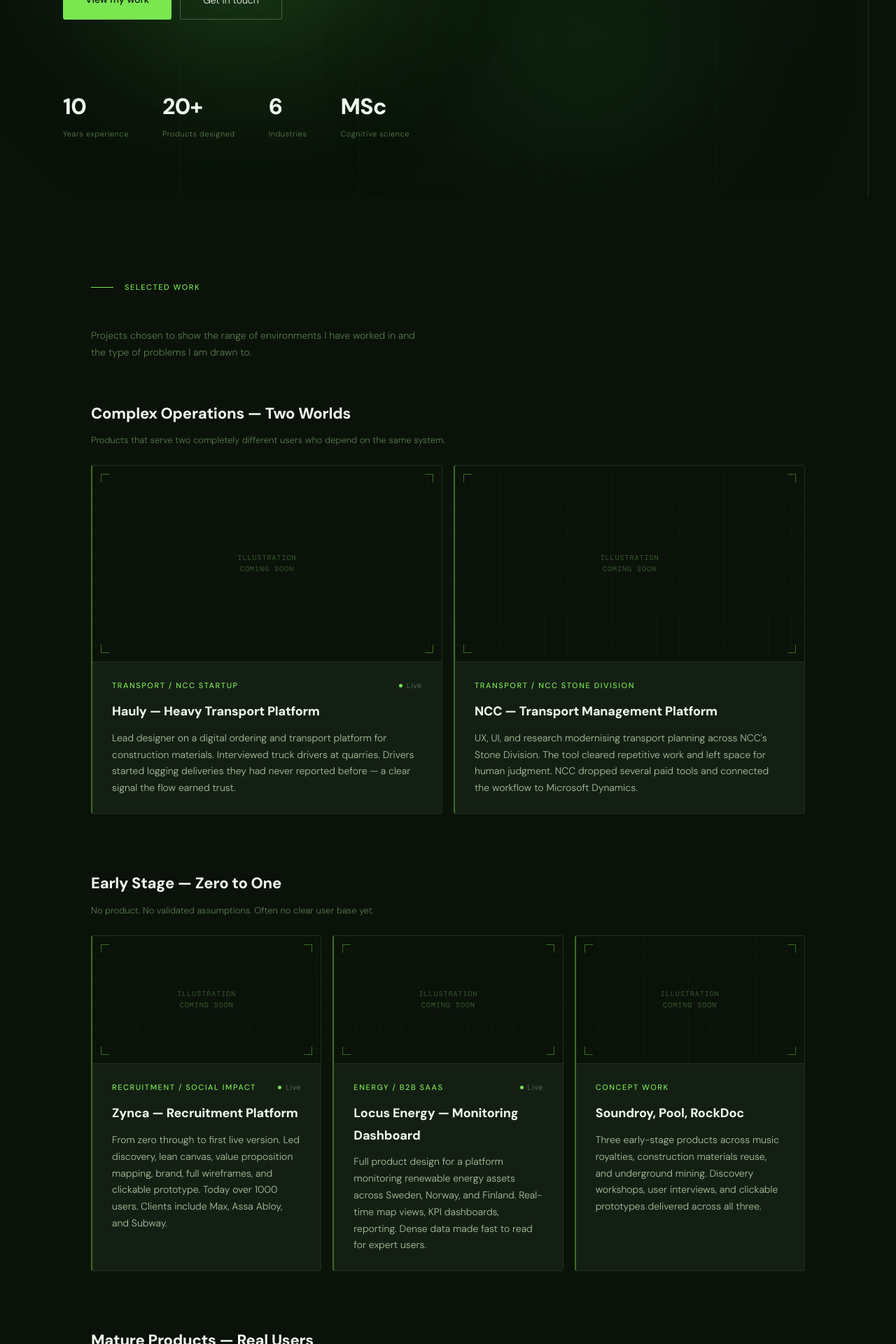
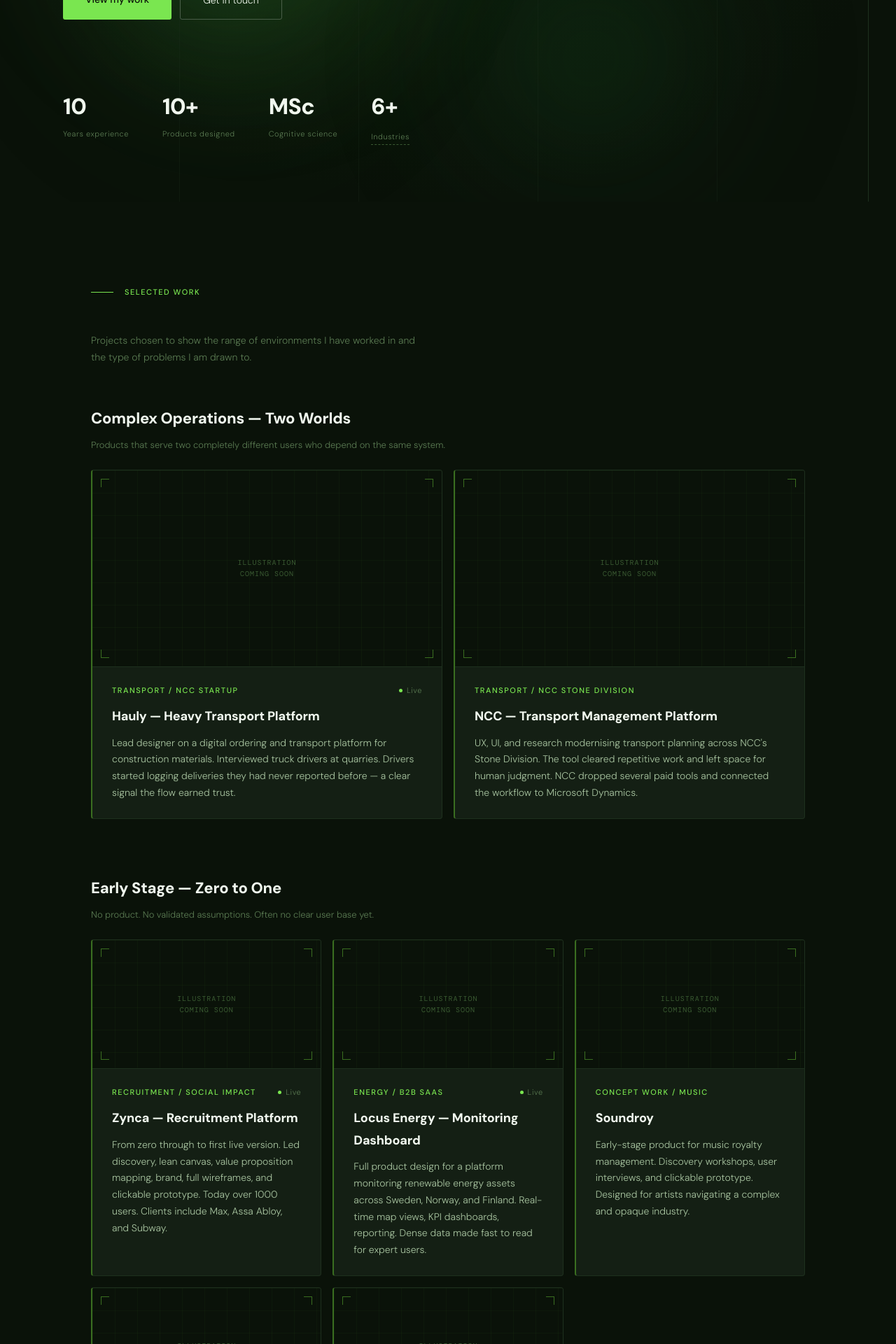
Before and after one commit to jo-kam/joanna-portfolio, a React (Vite) app: page / in a window 1280 px wide. Shown: the part 640-2560 px from the top of the page at 70% size. Built offline with nearby package versions, Linux system fonts and the light colour scheme.

Commit message:
Industries tooltip: 6+, add ...and more

```diff
--- a/src/App.jsx
+++ b/src/App.jsx
@@ -140,6 +140,77 @@
   );
 }
 
+// ── Industries tooltip stat ───────────────────────────────────────────────
+
+const INDUSTRIES = [
+  "Construction & Transport",
+  "Recruitment & HR",
+  "Renewable Energy",
+  "Mental Health & Gaming",
+  "E-commerce",
+  "Consumer IoT",
+  "Professional Services",
+  "...and more",
+];
+
+function IndustriesStat({ isMobile }) {
+  const [hovered, setHovered] = useState(false);
+
+  return (
+    <div
+      style={{ position: "relative", cursor: "default" }}
+      onMouseEnter={() => setHovered(true)}
+      onMouseLeave={() => setHovered(false)}
+    >
+      <div style={{
+        fontFamily: "'DM Sans', sans-serif", fontWeight: 800,
+        fontSize: isMobile ? 26 : 32, color: DS.colors.textPrimary, letterSpacing: "-0.02em",
+      }}>6+</div>
+      <div style={{
+        fontSize: 11, color: DS.colors.textMuted, letterSpacing: "0.05em", marginTop: 2,
+        borderBottom: `1px dashed ${DS.colors.textDim}`,
+        display: "inline-block", paddingBottom: 1,
+      }}>Industries</div>
+
+      {/* Tooltip */}
+      {hovered && (
+        <div style={{
+          position: "absolute", bottom: "calc(100% + 12px)", left: 0,
+          background: DS.colors.raised,
+          border: `0.5px solid ${DS.colors.border}`,
+          borderRadius: 4, padding: "12px 16px",
+          minWidth: 220, zIndex: 200,
+          boxShadow: "0 8px 32px rgba(0,0,0,0.4)",
+        }}>
+          {/* Arrow */}
+          <div style={{
+            position: "absolute", bottom: -5, left: 16,
+            width: 8, height: 8,
+            background: DS.colors.raised,
+            border: `0.5px solid ${DS.colors.border}`,
+            borderTop: "none", borderLeft: "none",
+            transform: "rotate(45deg)",
+          }} />
+          <div style={{
+            fontFamily: "'DM Sans', sans-serif", fontSize: 10, fontWeight: 500,
+            letterSpacing: "0.12em", textTransform: "uppercase",
+            color: DS.colors.accent, marginBottom: 8,
+          }}>Industries</div>
+          {INDUSTRIES.map((ind, i) => (
+            <div key={i} style={{
+              display: "flex", alignItems: "center", gap: 8,
+              marginBottom: i < INDUSTRIES.length - 1 ? 6 : 0,
+            }}>
+              <div style={{ width: 3, height: 3, borderRadius: "50%", background: DS.colors.accentDim, flexShrink: 0 }} />
+              <span style={{ fontFamily: "'DM Sans', sans-serif", fontSize: 12, fontWeight: 300, color: DS.colors.textBody }}>{ind}</span>
+            </div>
+          ))}
+        </div>
+      )}
+    </div>
+  );
+}
+
 // ── Hero ──────────────────────────────────────────────────────────────────
 
 function Hero() {
@@ -230,7 +301,7 @@
         <div className="hero-5" style={{
           display: "flex", gap: isMobile ? 24 : 48, flexWrap: "wrap",
         }}>
-          {[["10","Years experience"],["20+","Products designed"],["6","Industries"],["MSc","Cognitive science"]].map(s => (
+          {[["10","Years experience"],["10+","Products designed"],["MSc","Cognitive science"]].map(s => (
             <div key={s[0]}>
               <div style={{
                 fontFamily: "'DM Sans', sans-serif", fontWeight: 800,
@@ -239,6 +310,9 @@
               <div style={{ fontSize: 11, color: DS.colors.textMuted, letterSpacing: "0.05em", marginTop: 2 }}>{s[1]}</div>
             </div>
           ))}
+
+          {/* Industries stat with tooltip */}
+          <IndustriesStat isMobile={isMobile} />
         </div>
 
       </div>
@@ -321,18 +395,19 @@
     { label: "Early Stage — Zero to One", description: "No product. No validated assumptions. Often no clear user base yet.", projects: [
       { tag: "Recruitment / Social Impact", title: "Zynca — Recruitment Platform", live: true, summary: "From zero through to first live version. Led discovery, lean canvas, value proposition mapping, brand, full wireframes, and clickable prototype. Today over 1000 users. Clients include Max, Assa Abloy, and Subway." },
       { tag: "Energy / B2B SaaS", title: "Locus Energy — Monitoring Dashboard", live: true, summary: "Full product design for a platform monitoring renewable energy assets across Sweden, Norway, and Finland. Real-time map views, KPI dashboards, reporting. Dense data made fast to read for expert users." },
-      { tag: "Concept Work", title: "Soundroy, Pool, RockDoc", live: false, summary: "Three early-stage products across music royalties, construction materials reuse, and underground mining. Discovery workshops, user interviews, and clickable prototypes delivered across all three." },
+      { tag: "Concept Work / Music", title: "Soundroy", live: false, summary: "Early-stage product for music royalty management. Discovery workshops, user interviews, and clickable prototype. Designed for artists navigating a complex and opaque industry." },
+      { tag: "Concept Work / Construction", title: "Pool", live: false, summary: "Early-stage product for construction materials reuse marketplace. Discovery, assumption mapping, user interviews, and clickable prototype delivered." },
+      { tag: "Concept Work / Mining", title: "RockDoc", live: false, summary: "Early-stage product for underground mining operations. Discovery workshops, user interviews, and clickable prototype. Designed for a highly specialised and non-digital-native user base." },
     ]},
     { label: "Mature Products — Real Users", description: "Changes here are measured, tested, and argued for.", projects: [
       { tag: "Mental Health / Gaming", title: "Fig by Mindforce", live: true, summary: "First UX voice on a narrative game for people managing depression. Redesigned medication management, onboarding, paywall, and co-defined a rewards system. Users were people talking about their mental health." },
       { tag: "E-commerce / Scale", title: "Allegro — UX Design", live: true, summary: "Poland's dominant e-commerce platform. Login flows, live bidding, help center. Built a complex Axure prototype for real-time auction dynamics and ran usability studies." },
       { tag: "Consumer / IoT", title: "Tinitell — Kids Wearable Device", live: false, summary: "Entire design team. Redesigned the parents's mobile app, designed interaction patterns for a new watch version, coordinated diary studies. Collaborated with industrial designer for coherent digital and physical experience." },
+      { tag: "UX Strategy / Brand", title: "Flyttsmart — UX Strategy & Brand Redesign", live: true, summary: "Research, full service mapping across four personas, broker engagement strategy, complete brand redesign. Logo, colour, typography, photography direction, guidelines. Delivered in two weeks." },
     ]},
-    { label: "Web Design", description: null, projects: [
+    { label: "Brand and Web Design", description: null, projects: [
       { tag: "Executive Advisory / Brand", title: "9Yard Partner — Identity and Website", live: true, summary: "Full brand identity for an executive advisory consultancy. Logo, typography, deep charcoal and gold palette, pattern system, and Webflow website. Site is live at 9yardpartner.com." },
-      { tag: "Legal Services / Web", title: "Legalisering.se — Website Design", live: true, summary: "Full website design for a Swedish Notarius Publicus and document legalisation service. Multilingual audience across Swedish, English, and Norwegian. Implemented in WordPress. Site is live at legalisering.se." },
-      { tag: "Moving Platform / Brand", title: "Flyttsmart — Brand Refresh", live: true, summary: "Research, full service mapping across four personas, broker engagement strategy, complete brand refresh. Logo, colour, typography, photography direction, guidelines. Delivered in two weeks." },
-      { tag: "Consumer / IoT", title: "Tinitell — Kids Wearable Device", live: false, summary: "Entire design team. Redesigned the parents' mobile app, designed interaction patterns for a new watch version, coordinated diary studies. Collaborated with industrial designer for coherent digital and physical experience." },
+
     ]},
   ];
 
```
